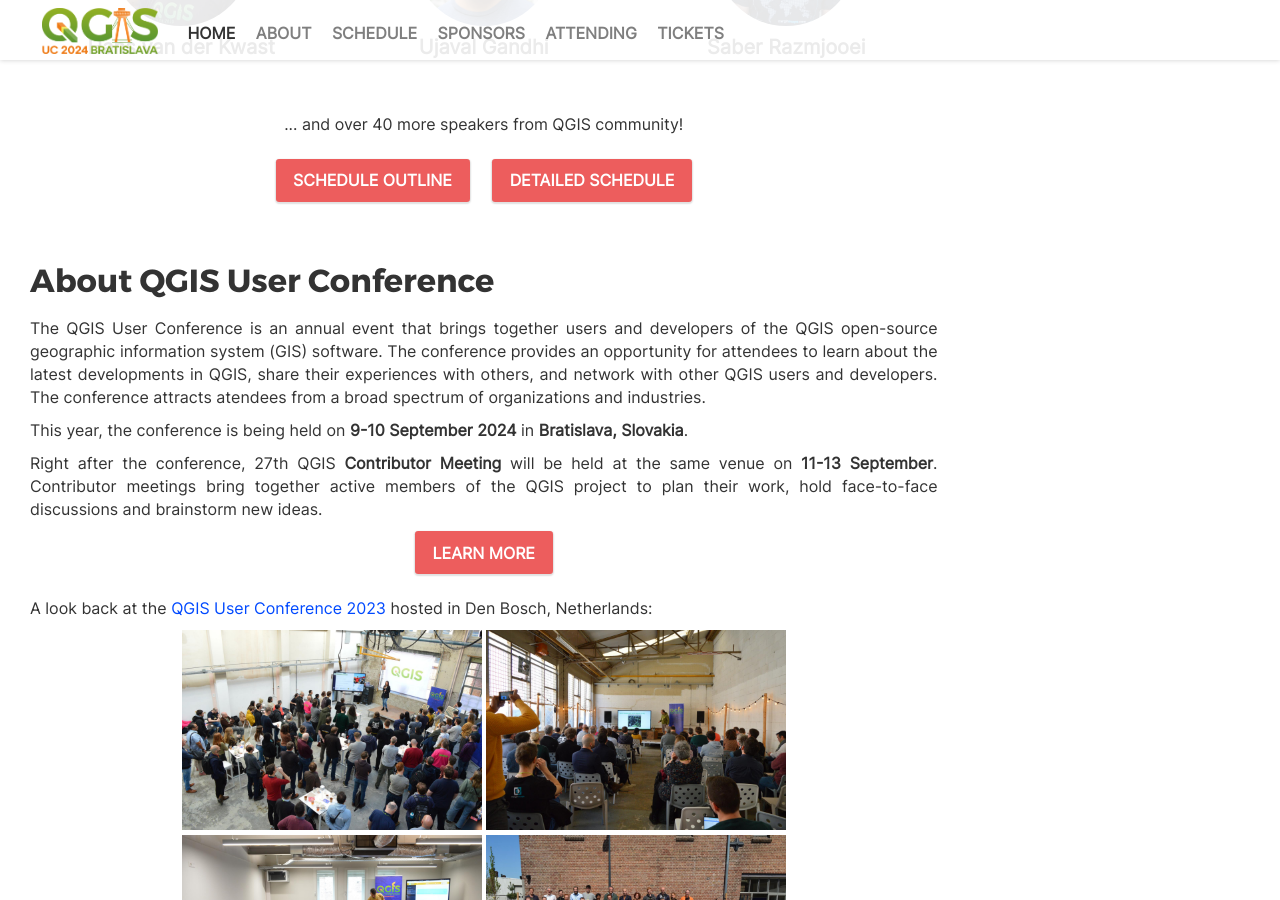
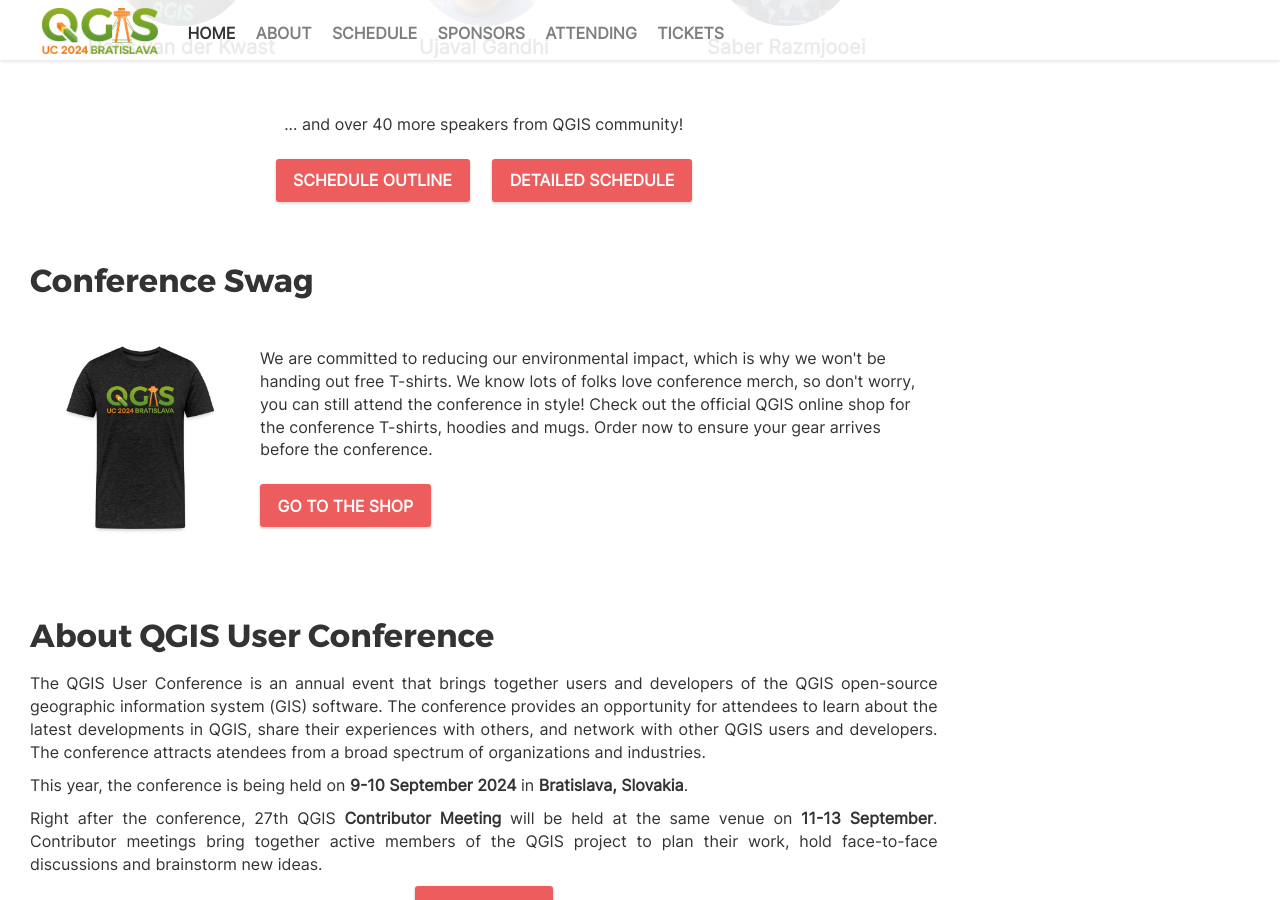
Before and after one commit to qgis-sk/uc2024-web, a Jekyll site: the page built from _pages/index.html, in a window 1280 px wide and 900 px high, scrolled down 1423 px. Built offline with Jekyll 4.4.1, drawn with Linux system fonts in a browser that asks for light colours; nearby versions of some CDN libraries; comment, search, counter and statistics services are not loaded.

Commit message:
added conference swag

```diff
--- a/_includes/about.html
+++ b/_includes/about.html
@@ -32,6 +32,25 @@
               <a href="{% link _pages/schedule-detailed.html %}" class="btn btn-primary waves-effect waves-button waves-light waves-float">Detailed Schedule</a>
            </div>
 		</div>
+</div>
+
+
+</p>
+
+        <h3>Conference Swag</h3>
+
+            <div class="row">
+                <div class="col-lg-9">
+                    <p>
+                    <table width="100%">
+                    <tr><td>
+                    <img src="{{ site.baseurl }}/img/qgis-uc/t-shirt-uc2024.jpg" width="200">
+                    </td><td>
+We are committed to reducing our environmental impact, which is why we won't be handing out free T-shirts. We know lots of folks love conference merch, so don't worry, you can still attend the conference in style! Check out the official QGIS online shop for the conference T-shirts, hoodies and mugs. Order now to ensure your gear arrives before the conference.<br/><br/>
+<a href="https://qgis.myspreadshop.net/all" class="btn btn-primary waves-effect waves-button waves-light waves-float">Go to the shop</a>
+</td></tr></table>
+</p>
+</div>
 </div>
 
 
```
Also changed, not shown: img/qgis-uc/t-shirt-uc2024.jpg (added).
